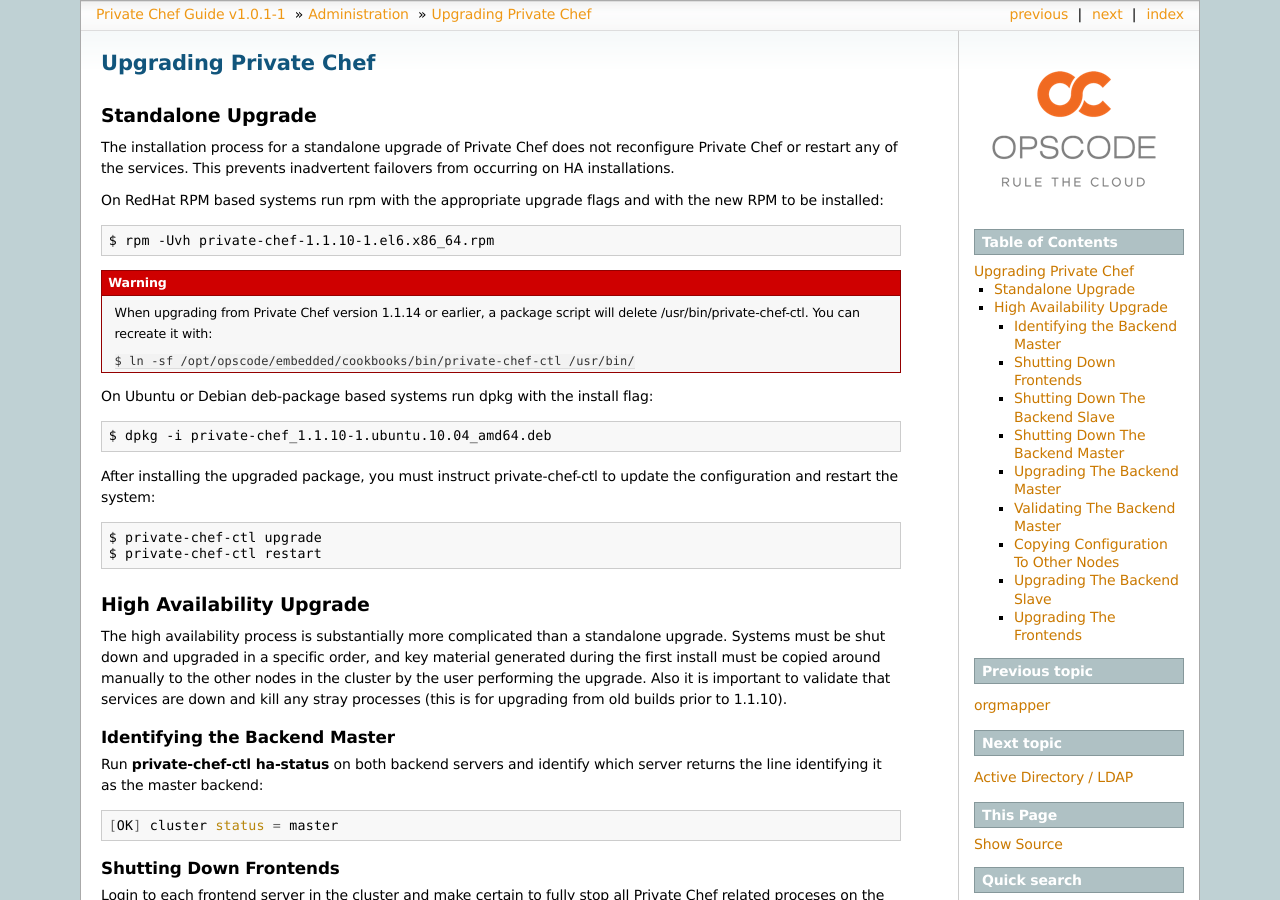
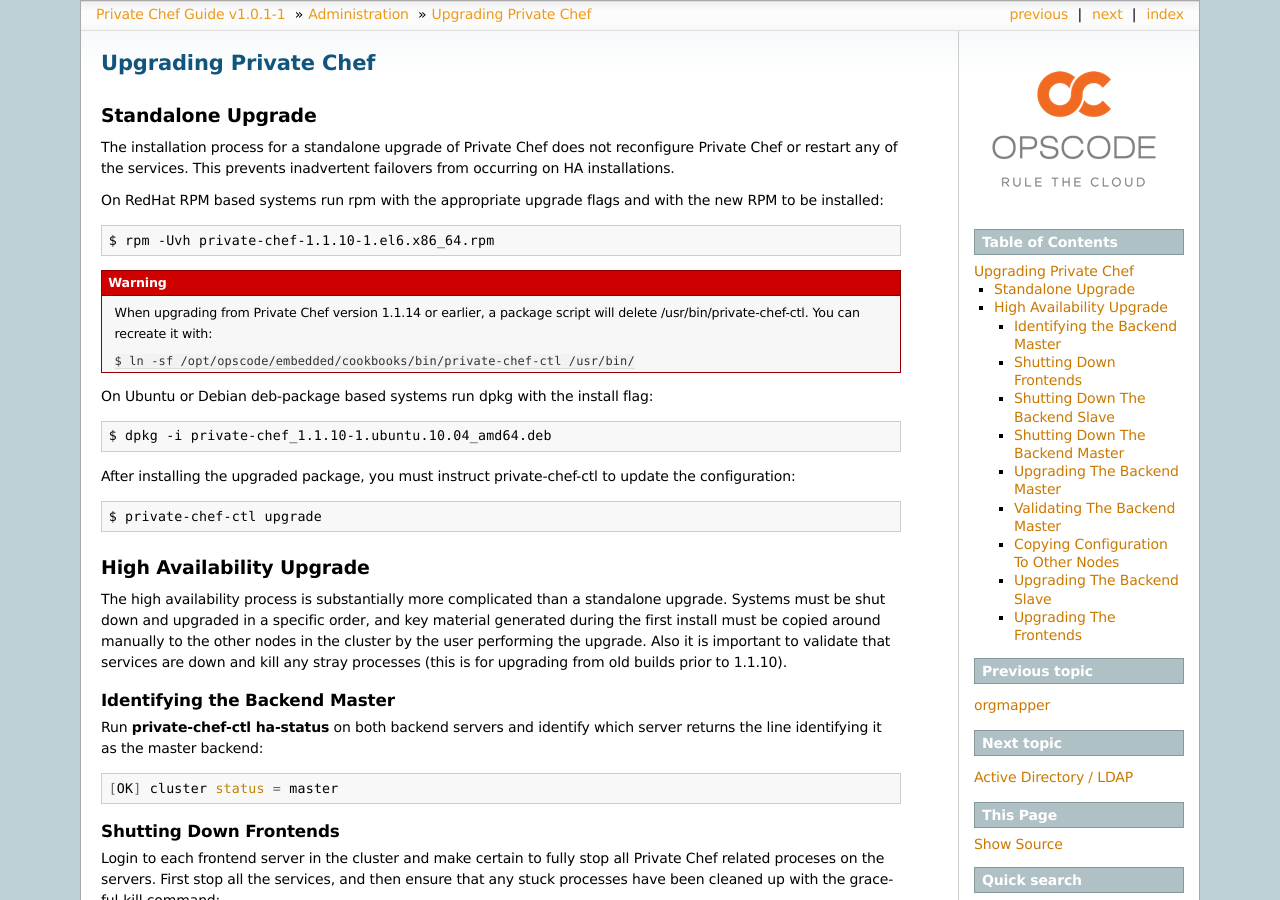
Before and after one commit to chef-boneyard/private-chef-administration, a Sphinx documentation site: the page built from source/administration/upgrading.rst, in a window 1280 px wide and 900 px high. Built offline with Sphinx 7.4.7, drawn with Linux system fonts in a browser that asks for light colours.

Commit message:
update docs for standalone upgrades

```diff
--- a/source/administration/upgrading.rst
+++ b/source/administration/upgrading.rst
@@ -39,12 +39,11 @@
 
 
 After installing the upgraded package, you must instruct private-chef-ctl to
-update the configuration and restart the system:
+update the configuration:
 
 .. code-block:: bash
 
   $ private-chef-ctl upgrade
-  $ private-chef-ctl restart
 
 .. index::
   pair: upgrade; high availabilty upgrade
```
